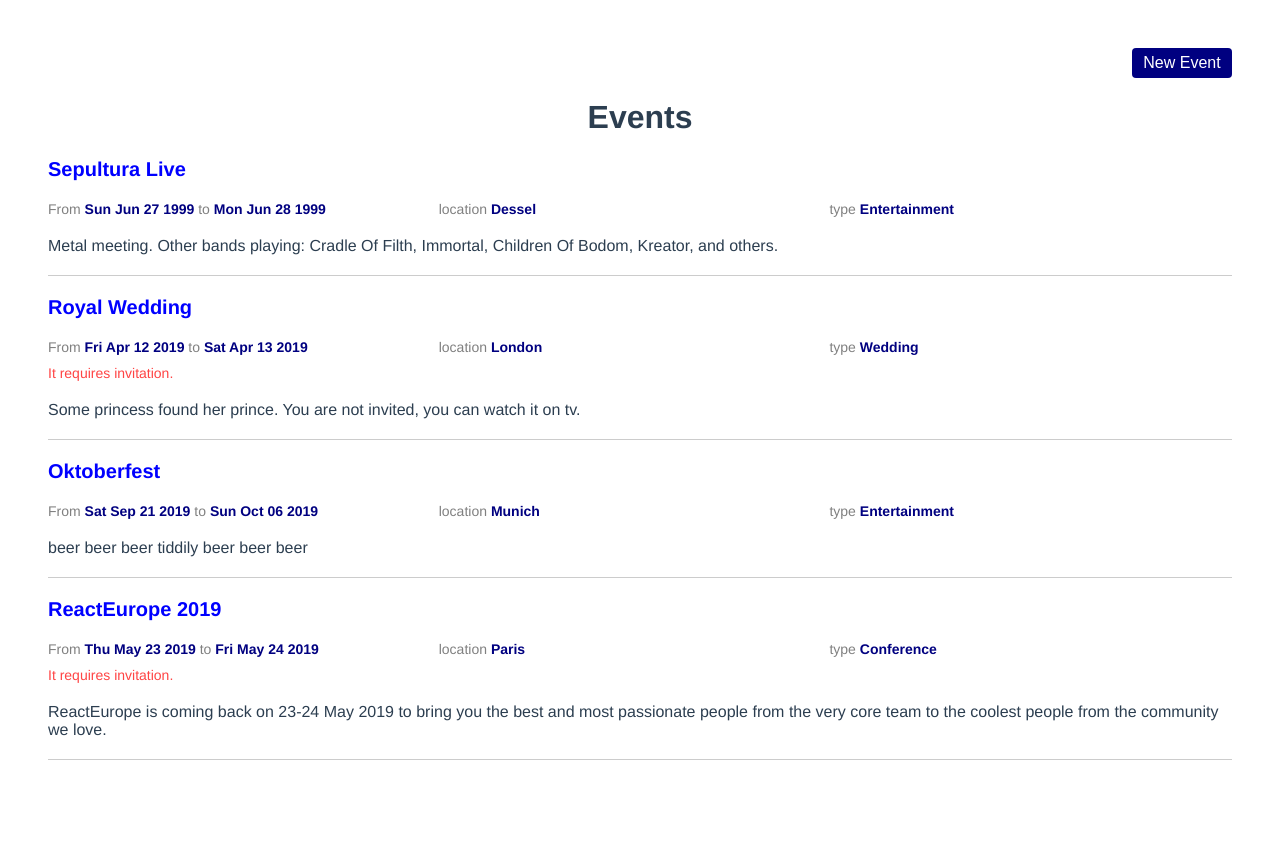
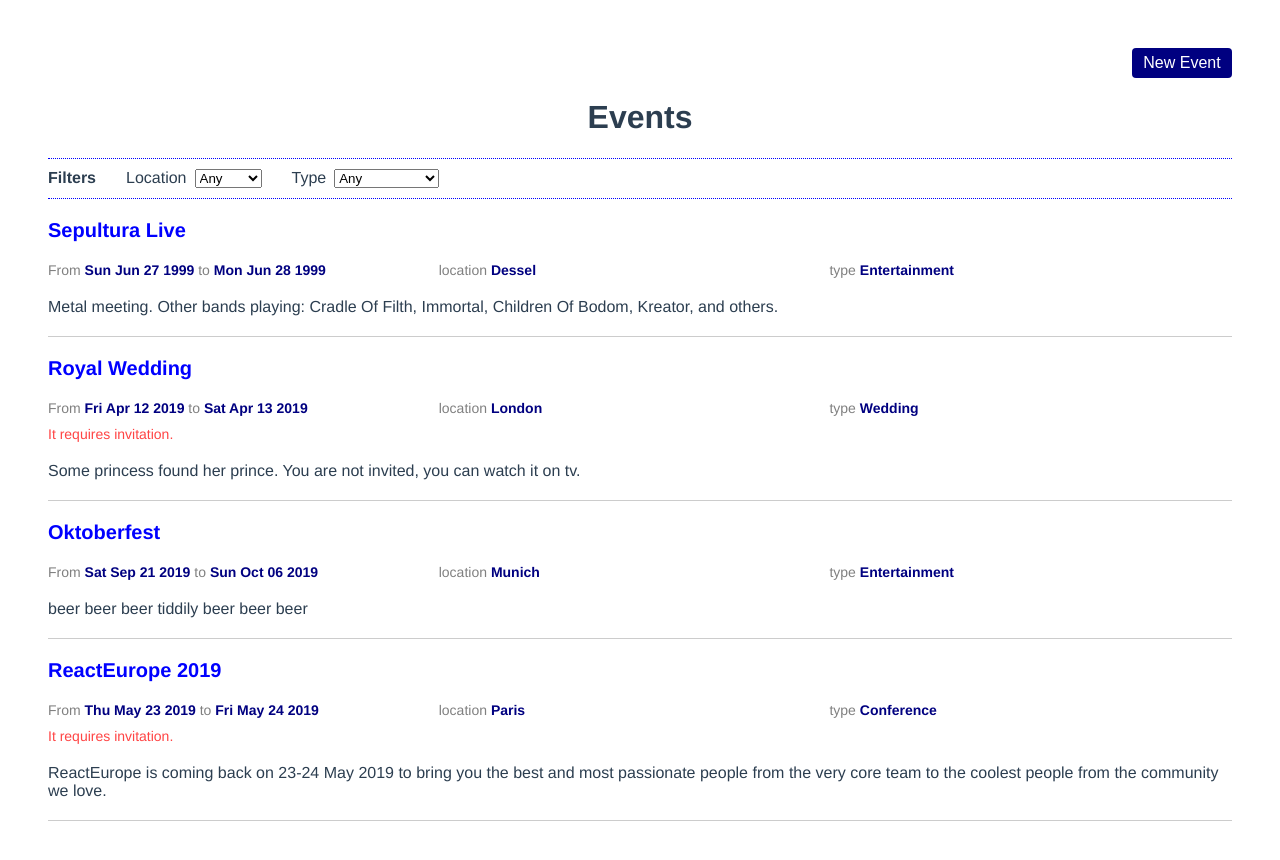
Before and after one commit to ifrim/re-vue, a Vue app in the folder app/: page / in a window 1280 px wide. Shown: the top 860 px of the page. Before the commit the page ends 808 px from the top, so only its background shows below. Built offline with nearby package versions, Linux system fonts and the light colour scheme.

Commit message:
added events list filters

```diff
--- a/app/src/create/create.vue
+++ b/app/src/create/create.vue
@@ -17,7 +17,7 @@
   components: {
     CreateEventForm
   },
-  data: function () {
+  data () {
     return {
       state: this.app.state,
       goToHome: () => this.$router.push('/'),
--- a/app/src/create/form.vue
+++ b/app/src/create/form.vue
@@ -79,7 +79,7 @@
   components: {
     FormFieldRequired
   },
-  data: function () {
+  data () {
     return {
       name: '',
       startDate: '',
@@ -95,10 +95,10 @@
     };
   },
   methods: {
-    cancel() {
+    cancel () {
       this.onCancel();
     },
-    save(...args) {
+    save () {
       this.errors = this.onSave({
         name: this.name,
         startDate: this.startDate,
@@ -109,7 +109,7 @@
         description: this.description
       });
     },
-    isError(field) {
+    isError (field) {
       if (!this.errors) return false;
       return this.errors.items.has(field);
     }
--- a/app/src/home/events-list.vue
+++ b/app/src/home/events-list.vue
@@ -1,8 +1,35 @@
 <template>
   <div class="events-list">
     <h1>Events</h1>
+    <div class="filters">
+      <span class="title">Filters</span>
+      <div>
+        <label>Location</label>
+        <select v-model="location">
+          <option value="">Any</option>
+          <option
+            v-for="loc in locations"
+            :value="loc"
+            :key="loc"
+          >
+            {{loc}}
+          </option>
+        </select>
+        <label>Type</label>
+        <select v-model="type">
+          <option value="">Any</option>
+          <option
+            v-for="t in types"
+            :value="t"
+            :key="t"
+          >
+            {{t}}
+          </option>
+        </select>
+      </div>
+    </div>
     <EventsListRow
-      v-for="event in events"
+      v-for="event in filteredEvents"
       :event="event"
       :key="event.id"
     />
@@ -16,6 +43,46 @@
   components: {
     EventsListRow
   },
-  props: ['events']
+  data () {
+    return {
+      location: '',
+      type: '',
+      types: [...new Set(this.events.map(e => e.type))]
+    };
+  },
+  computed: {
+    filteredEvents () {
+      let events = this.events;
+      if (this.location) events = events.filter(e => e.location === this.location);
+      if (this.type) events = events.filter(e => e.type === this.type);
+      return events;
+    }
+  },
+  props: ['events', 'locations']
 };
 </script>
+
+<style scoped lang="less">
+.filters {
+  display: flex;
+  flex-direction: row;
+  align-items: center;
+  padding-top: 10px;
+  padding-bottom: 10px;
+  border-top: 1px dotted blue;
+  border-bottom: 1px dotted blue;
+  margin-bottom: 20px;
+
+  > .title {
+    font-weight: bold;
+  }
+
+  label {
+    margin-left: 30px;
+
+    + select {
+      margin-left: 8px;
+    }
+  }
+}
+</style>
--- a/app/src/home/home.vue
+++ b/app/src/home/home.vue
@@ -11,11 +11,13 @@
     </header>
     <EventsList
       :events="state.events"
+      :locations="locations"
     />
   </div>
 </template>
 
 <script>
+import { locations } from '../state/static-data.js';
 import EventsList from './events-list.vue';
 import Notification from '../commons/components/notification.vue';
 
@@ -24,13 +26,14 @@
     EventsList,
     Notification
   },
-  data: function () {
+  data () {
     return {
-      state: this.app.state
+      state: this.app.state,
+      locations
     };
   },
   methods: {
-    goToCreate: function () {
+    goToCreate () {
       this.$router.push('create');
     }
   },
--- a/app/src/state/static-data.js
+++ b/app/src/state/static-data.js
@@ -6,7 +6,7 @@
   NETWORKING: 'Networking'
 };
 
-export let locations = ['Munich', 'London', 'Madrid', 'Dessel'];
+export let locations = ['Munich', 'London', 'Madrid', 'Dessel', 'Paris'];
 
 export const NOTIFICATION = {
   ERROR: 'error',
```
